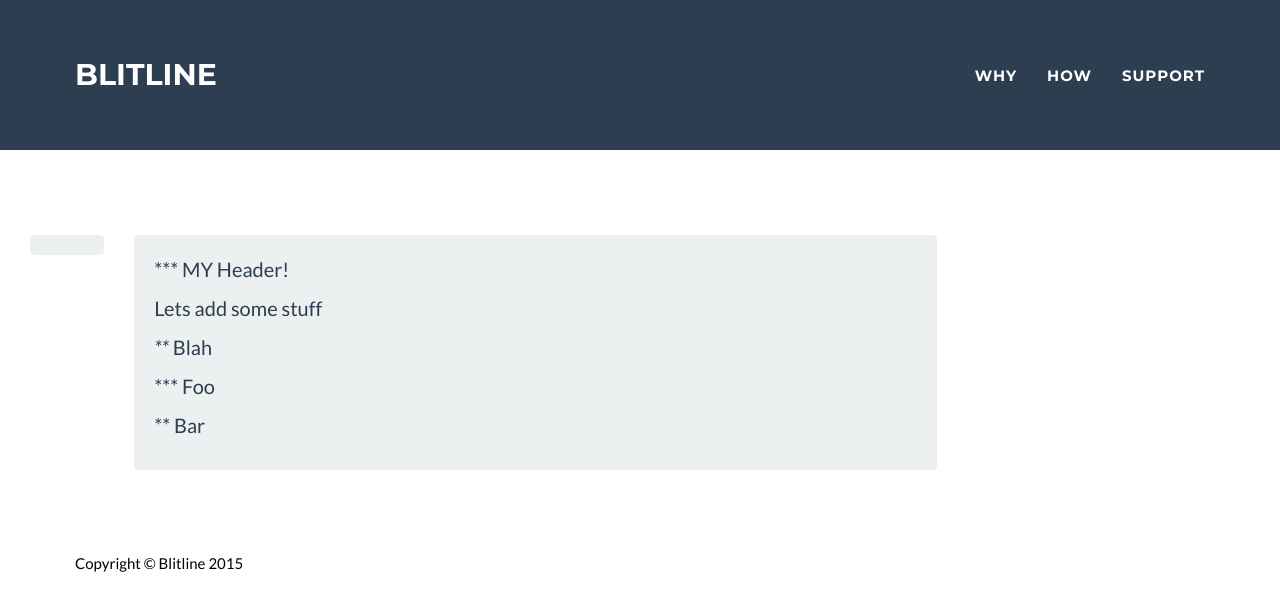
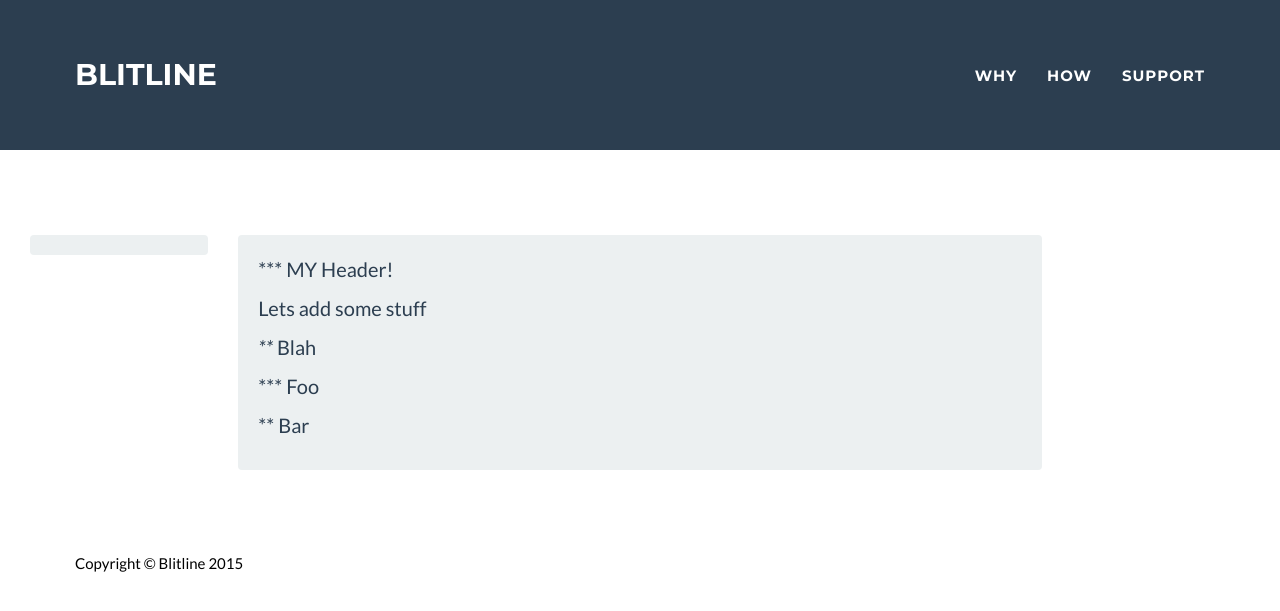
Before and after one commit to blitline-dev/blitline-dev.github.io, a Jekyll site: the page built from articles/test_article.md, in a window 1280 px wide. Shown: the top 611 px of the page. Built offline with Jekyll 4.4.1, drawn with Linux system fonts in a browser that asks for light colours; some web fonts are replaced.

Commit message:
Update article.html

```diff
--- a/_layouts/article.html
+++ b/_layouts/article.html
@@ -72,7 +72,7 @@
     </nav>
     <div class='container-fluid' style="margin-top: 180px;">
       <div class='row-fluid'>
-       <div class='col-md-1'>
+       <div class='col-md-2'>
          <div class='well sidebar-nav'>
          </div>
        </div>
```
